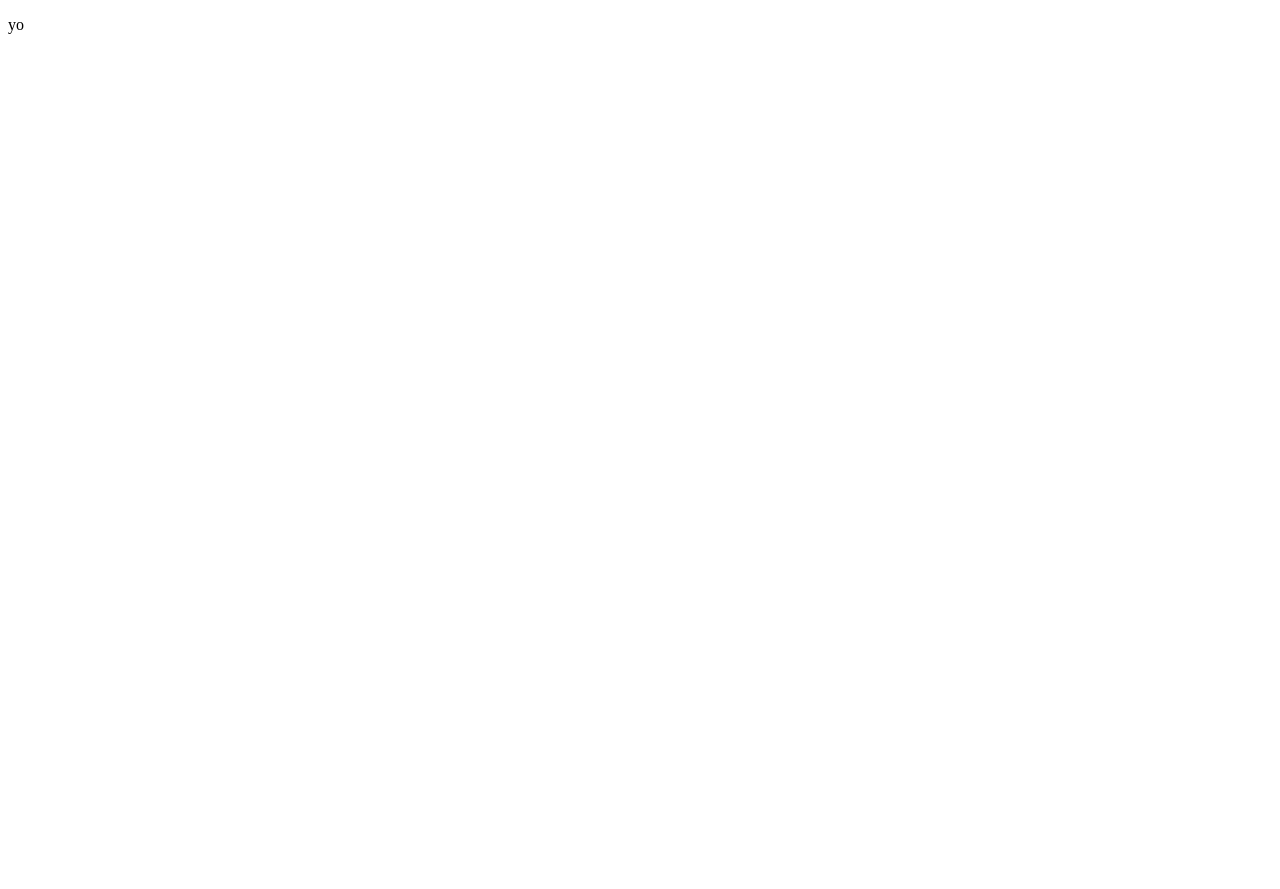
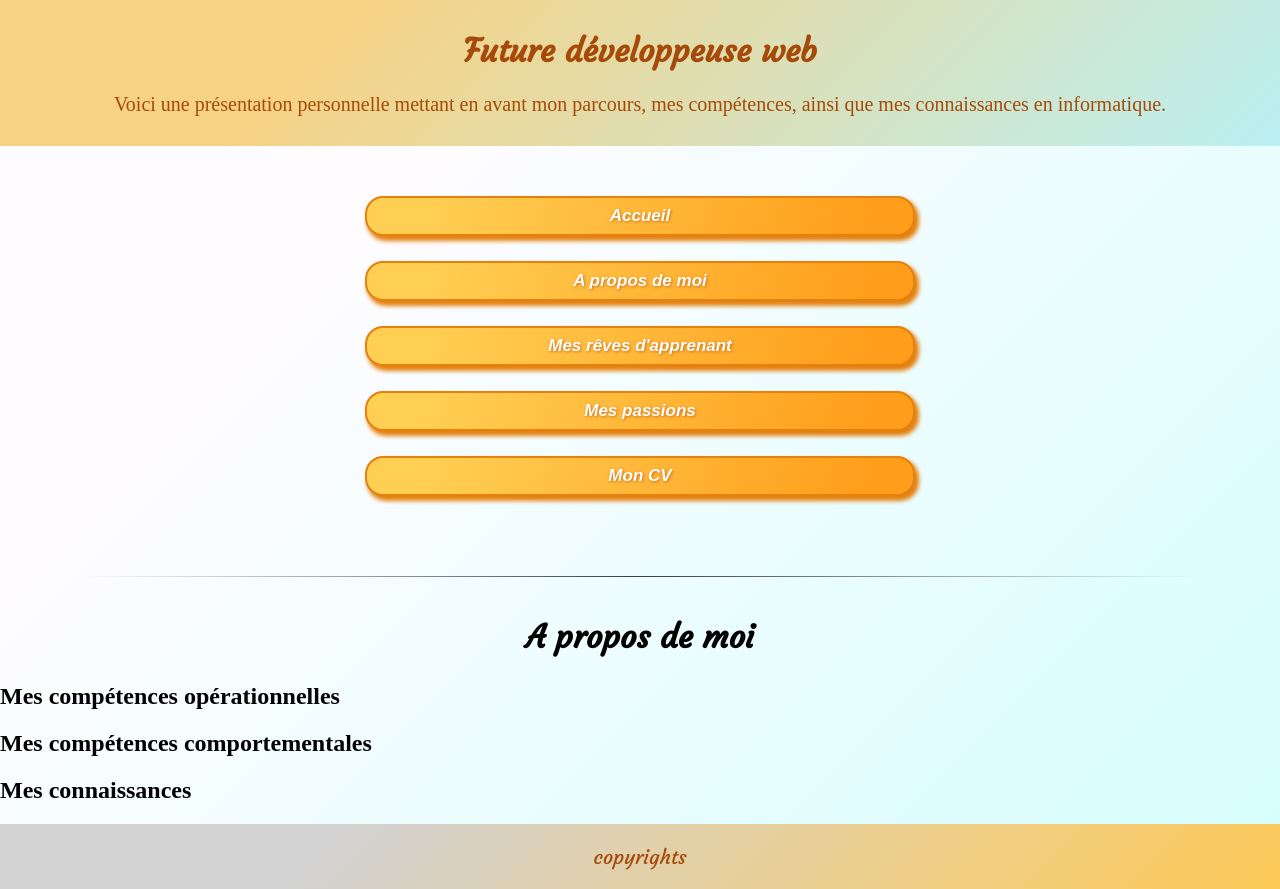
Before and after one commit to Maryam597/About-Me, a plain HTML site: page about-me.html in a window 1280 px wide. Before the commit the page ends 800 px from the top, so only its background shows below. Drawn offline with Linux system fonts and the light colour scheme.

Commit message:
About me

```diff
--- a/about-me.html
+++ b/about-me.html
@@ -4,18 +4,61 @@
     <meta charset="UTF-8">
     <meta http-equiv="X-UA-Compatible" content="IE=edge">
     <meta name="viewport" content="width=device-width, initial-scale=1.0">
+    <link rel="preconnect" href="https://fonts.googleapis.com">
+  <link rel="preconnect" href="https://fonts.gstatic.com" crossorigin>
+  <link href="https://fonts.googleapis.com/css2?family=Courgette&display=swap" rel="stylesheet">
+    <link rel="stylesheet" href="style.css">
     <title>About Me</title>
 </head>
 <body>
 
 
-    <header></header>
-<p>yo</p>
-    <nav></nav>
+    <header>
+        <h1> Future développeuse web</h1>
+        <p> Voici une présentation personnelle mettant en avant mon parcours, mes compétences, ainsi que mes connaissances en informatique.  </p>
+      </header>
 
-    <section></section>
 
-    <footer></footer>
+      <nav>
 
+
+        <form action="index.html" method="get" target="_blank">
+          <button class="mybuttons" type="submit">Accueil</button>
+        </form>
+
+        <form action="about-me.html" method="get" target="_blank">
+          <button class="mybuttons" type="submit">A propos de moi</button>
+        </form>
+
+        <form action="my-dreams.hmtl" method="get" target="_blank">
+          <button class="mybuttons" type="submit">Mes rêves d'apprenant</button>
+        </form>
+
+
+        <form action="my-passions.html" method="get" target="_blank">
+          <button class="mybuttons" type="submit">Mes passions</button>
+        </form>
+
+        <form action="cv-fr.pdf" method="get" target="_blank">
+          <button class="mybuttons" type="submit">Mon CV</button>
+        </form>
+
+      </nav>
+
+      <hr>
+
+      <section>
+            <h1>A propos de moi</h1>
+
+            <h2> Mes compétences opérationnelles</h2>
+            <h2> Mes compétences comportementales </h2>
+            <h2> Mes connaissances</h2>
+
+      </section>
+
+
+      <footer>
+        <p>copyrights</p>
+      </footer>
 </body>
 </html>
--- a/style.css
+++ b/style.css
@@ -1,10 +1,11 @@
-body{
+body {
     margin: 0;
     display: block;
     background-color: #d5fefd;
-    background-image: linear-gradient(315deg, #d5fefd 0%, #fffcff 74%);}
+    background-image: linear-gradient(315deg, #d5fefd 0%, #fffcff 74%);
+}
 
-.container{
+.container {
     display: flex;
     flex-wrap: wrap;
 }
@@ -20,42 +21,45 @@ header {
 }
 
 .mybuttons {
-	box-shadow: 3px 4px 4px 1px #e4810f;
-    background: linear-gradient(109.6deg, rgb(255, 207, 84) 11.2%, rgb(255, 158, 27) 91.1%);	background-color:#c62d1f;
-	border-radius:18px;
-	border:2px solid #e4810f;
-    cursor:pointer;
-	color:#ffffff;
-	font-family:Arial;
-	font-size:17px;
-	font-weight:bold;
-	font-style:italic;
-	padding:8px 30px;
-	text-decoration:none;
-	text-shadow:1px 1px 3px #ce711b;
+    box-shadow: 3px 4px 4px 1px #e4810f;
+    background: linear-gradient(109.6deg, rgb(255, 207, 84) 11.2%, rgb(255, 158, 27) 91.1%);
+    background-color: #c62d1f;
+    border-radius: 18px;
+    border: 2px solid #e4810f;
+    cursor: pointer;
+    color: #ffffff;
+    font-family: Arial;
+    font-size: 17px;
+    font-weight: bold;
+    font-style: italic;
+    padding: 8px 30px;
+    text-decoration: none;
+    text-shadow: 1px 1px 3px #ce711b;
     margin-top: 25px;
     margin-left: 15px;
     display: flex;
     flex-wrap: wrap;
     row-gap: 10px;
-   width: 550px;
-   margin: auto;
-   justify-content: center;
-   margin-bottom: 25px;
+    width: 550px;
+    margin: auto;
+    justify-content: center;
+    margin-bottom: 25px;
 }
 
 
 .mybuttons:hover {
     background: linear-gradient(179.5deg, rgb(255, 230, 69) 3.3%, rgb(255, 157, 73) 96%);
-    background-color:#ce711b;
+    background-color: #ce711b;
 }
+
 .mybuttons:active {
-	top:1px;
+    top: 1px;
 }
 
 img {
     width: 15%;
     height: 15%;
+    float: right;
 }
 
 header p {
@@ -65,9 +69,30 @@ header p {
 
 section h1 {
 
-    margin-top: 80px;
+    margin-top: -40px;
     text-align: center;
+    font-size: xx-large;
 }
+
+section p {
+    font-family: Georgia, 'Times New Roman', Times, serif;
+}
+
+
+
+    footer {
+        background-color: #feca57;
+        background-image: linear-gradient(315deg, #feca57 0%, #d3d3d3 74%);
+        width: 100%;
+        display: flex;
+        flex-direction: row;
+        justify-content: space-evenly;
+        font-family: 'Courgette', cursive;
+        color: #a54a09;
+        font-size: 20px;
+        flex-wrap: wrap;
+          }
+
 
 h1 {
     font-family: 'Courgette', cursive;
@@ -79,3 +104,10 @@ h1 {
 a {
     text-decoration: none;
 }
+
+hr {
+    margin: 80px;
+    border: 0;
+    height: 1px;
+    background-image: linear-gradient(to right, rgba(0, 0, 0, 0), rgba(0, 0, 0, 0.75), rgba(0, 0, 0, 0));
+}
```
Also changed, not shown: index.html (+5 -3 lines).
